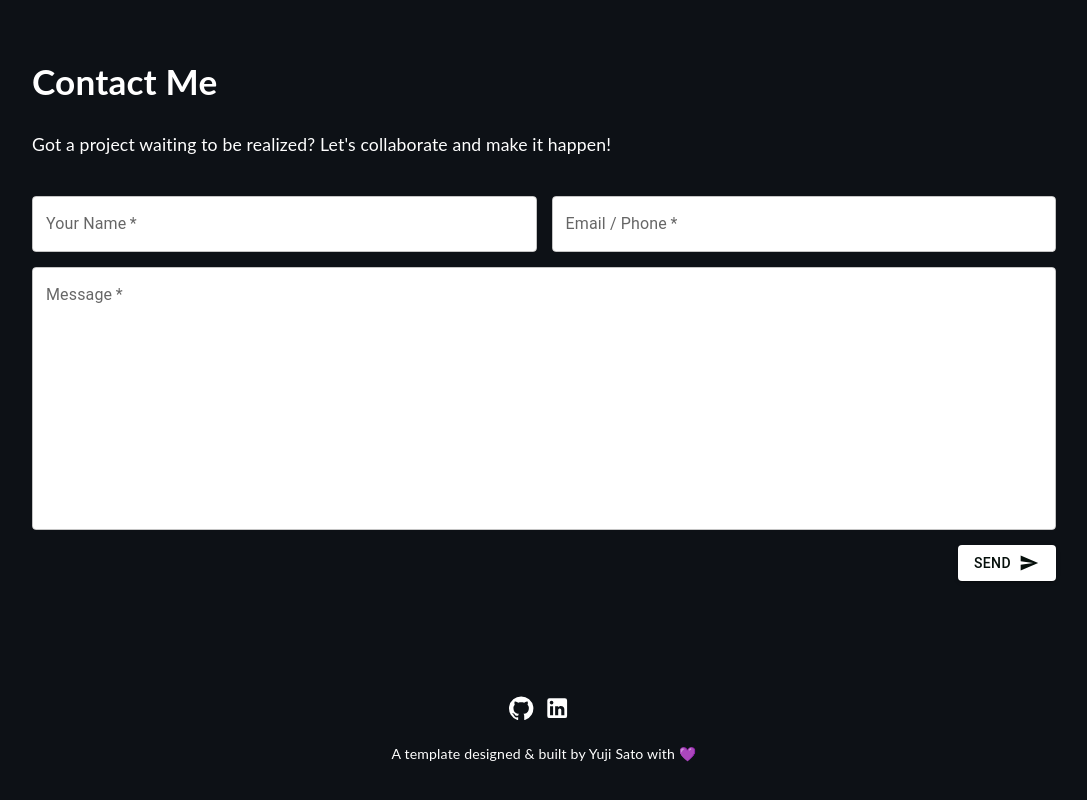
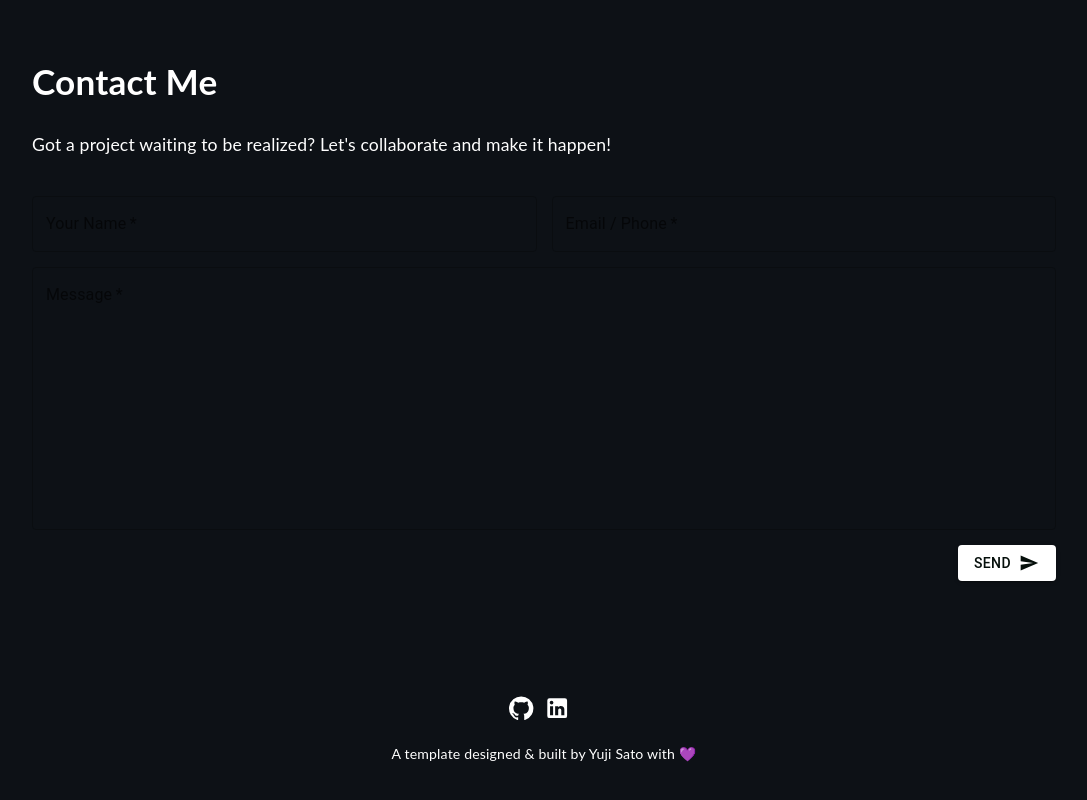
Before and after one commit to N0g4D/react-portfolio, a React (Create React App) app: page / in a window 1280 px wide. Shown: the part 3140-3940 px from the top of the page, without its empty margins (96-1183 px from the left). Built offline with nearby package versions, Linux system fonts and the light colour scheme.

Commit message:
bug fix
z-index

```diff
--- a/src/assets/styles/Contact.scss
+++ b/src/assets/styles/Contact.scss
@@ -47,15 +47,24 @@ form {
   margin-bottom: 15px !important;
 }
 
-/* forza l'input sopra l'outline e permette eventi */
-.contact-form .MuiInputBase-input,
-.contact-form .MuiOutlinedInput-input {
-  position: relative; /* necessario per far valere z-index */
+/* 1) Forza posizione e z-index direttamente sull'input */
+.contact-form .MuiOutlinedInput-root .MuiInputBase-input {
+  position: relative !important;
   z-index: 9999 !important;
-  color: #111 !important;     /* assicura visibilità testo */
+  color: #111 !important;
   caret-color: #111 !important;
+  opacity: 1 !important;
 }
 
-.contact-form .MuiOutlinedInput-notchedOutline {
+/* 2) Impedisci al fieldset di intercettare eventi (outline non sopra l'input) */
+.contact-form .MuiOutlinedInput-root .MuiOutlinedInput-notchedOutline {
   pointer-events: none !important;
+  z-index: 0 !important;
+  background: transparent !important;
 }
+
+/* 3) Assicura che la root non finisca sopra l'input (nel caso) */
+.contact-form .MuiOutlinedInput-root {
+  position: relative !important;
+  z-index: 1 !important;
+}
```
